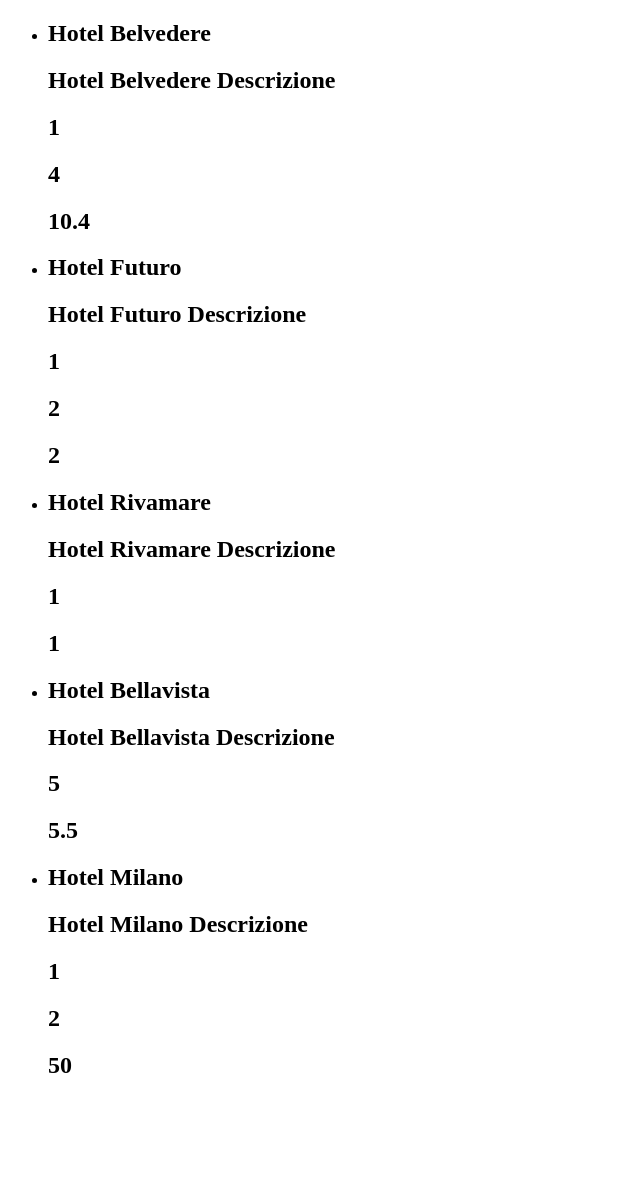
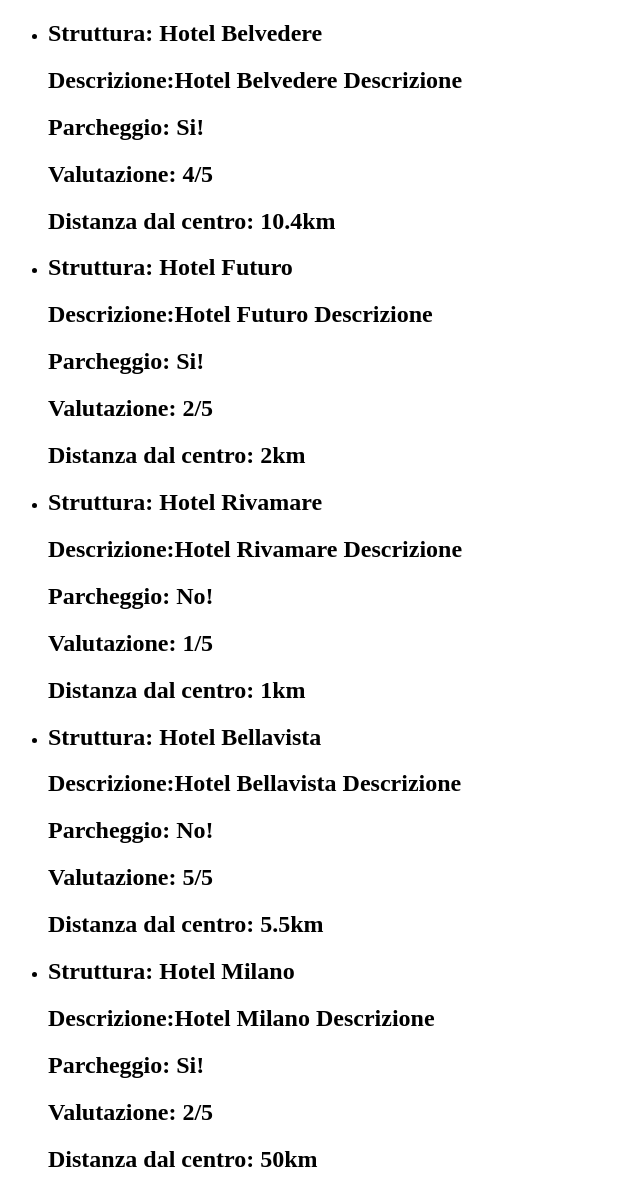
Before and after one commit to danieleinnamorato93/php-hotel, a PHP site: page / in a window 1280 px wide. Shown: the whole page, without its empty margins (0-640 px from the left). Before the commit the page ends 1073 px from the top, so only its background shows below. Run offline with PHP 8.4, Linux system fonts and the light colour scheme.

Commit message:
data setted

```diff
--- a/index.php
+++ b/index.php
@@ -38,6 +38,8 @@ $hotels = [
 ];
 
 ?>
+
+
 <!DOCTYPE html>
 <html lang="en">
 
@@ -55,19 +57,20 @@ $hotels = [
             <?php foreach ($hotels as $hotel) {?>
             <li>
                 <h2>
-                    <?= $hotel["name"]; ?>
+                    Struttura: <?= $hotel["name"]; ?>
                 </h2>
                 <h2>
-                    <?= $hotel["description"]; ?>
+                    Descrizione:<?= $hotel["description"]; ?>
                 </h2>
                 <h2>
-                    <?= $hotel["parking"]; ?>
+                    Parcheggio: <?= $hotel["parking"] ? "Si!" : "No!";
+                    ?>
                 </h2>
                 <h2>
-                    <?= $hotel["vote"]; ?>
+                    Valutazione: <?= $hotel["vote"] . "/5"; ?>
                 </h2>
                 <h2>
-                    <?= $hotel["distance_to_center"]; ?>
+                    Distanza dal centro: <?= $hotel["distance_to_center"]."km"; ?>
                 </h2>
             </li>
             <?php }?>
```
